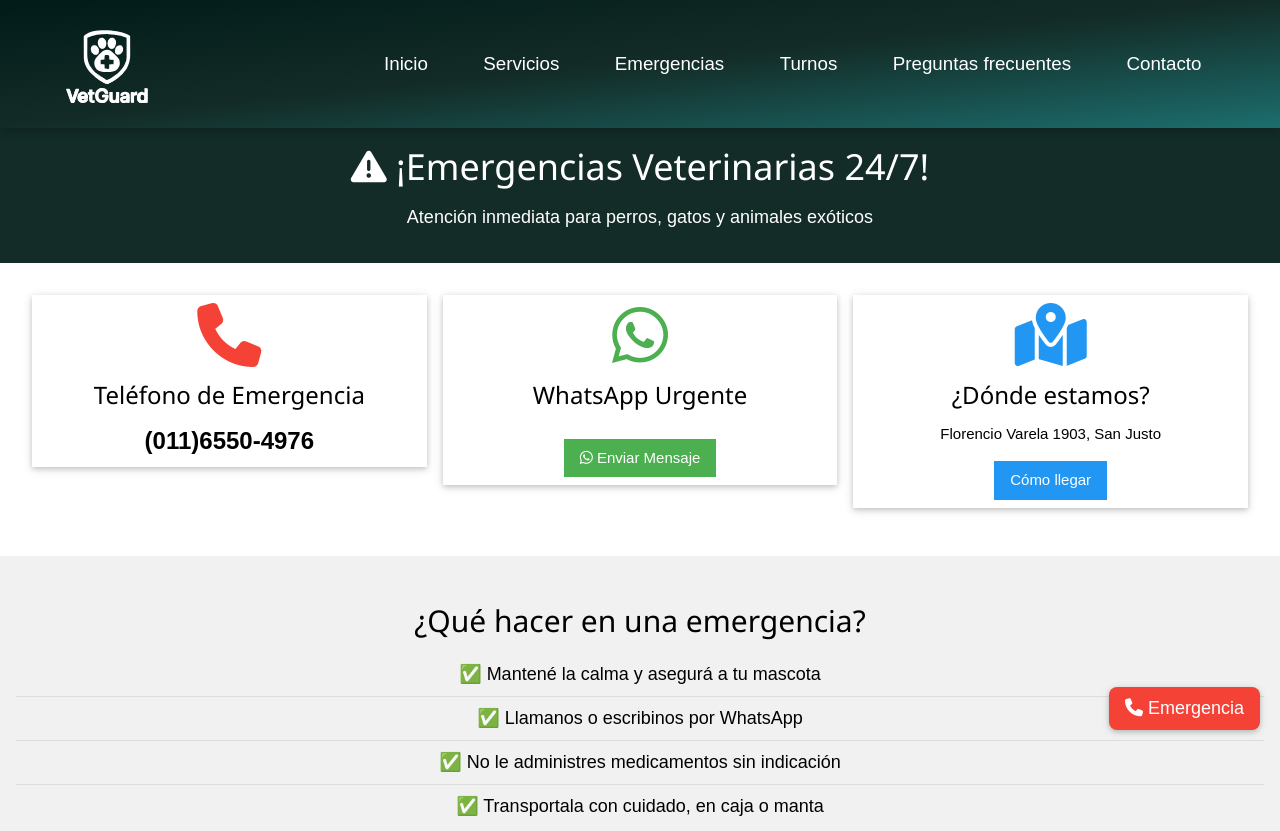
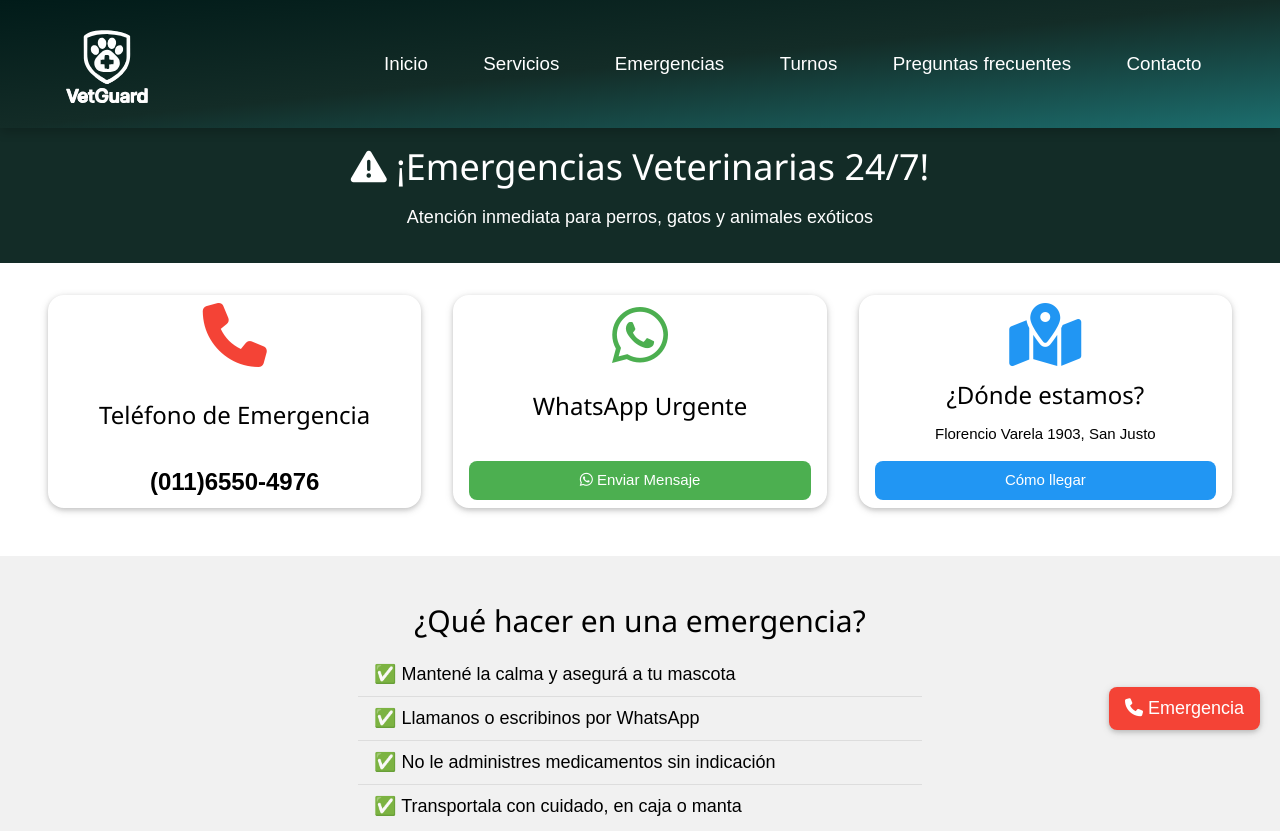
Before and after one commit to mateopinto0/VetGuard, a plain HTML site: page vistas/emergencias.html in a window 1280 px wide. Shown: the top 831 px of the page. Drawn offline with nearby package versions, Linux system fonts and the light colour scheme.

Commit message:
correcciones

```diff
--- a/css/confirmacion-turno.css
+++ b/css/confirmacion-turno.css
@@ -1,15 +1,15 @@
-*{
-    font-family: "TikTok Sans", sans-serif;
+*,
+*::before,
+*::after {
+  box-sizing: border-box;
+  font-family: "TikTok Sans", sans-serif;
 }
 
 html, body {
   margin: 0;
   padding: 0;
-  box-sizing: border-box;
-  height: 100%;
   background: linear-gradient(to bottom right, #011b19, #132c27, #1c6e6e);
   color: white;
-  font-family: "TikTok Sans", sans-serif;
 }
 
 body {
@@ -19,6 +19,7 @@ body {
   padding: 2em;
   min-height: 100vh;
 }
+
 
 .contenedor {
   max-width: 600px;
@@ -123,7 +124,7 @@ h2{
 }
 
 
-@media screen and (max-width: 500px) {
+@media screen and (max-width: 768px) {
   .contenedor {
     max-width: 90%;
     margin: 2em auto 0 auto;
--- a/css/estilo-principal.css
+++ b/css/estilo-principal.css
@@ -77,7 +77,7 @@ nav a:hover {
     background-position: 10em -11em;
     min-height: 85vh;
     color: white;
-    margin: 8.5em 0;
+    margin-top: 8.5em ;
 }
 
 
@@ -257,6 +257,14 @@ footer {
         font-size: 80%; /* Reduce tamaño base */
     }
 
+    .main-left{
+        margin-left: 0;
+    }
+
+      .main-left a {
+    margin-left: 0; /* o auto si necesitas centrarlo */
+    align-self: flex-start; /* asegura que siga alineado a la izquierda */
+  }
 
     #logo {
         width: 7em;
--- a/vistas/emergencias.html
+++ b/vistas/emergencias.html
@@ -22,6 +22,55 @@
     .emergencia-banner{
         margin-top: 6.5em;
     }
+    /* Flexbox para igualar la altura de las tarjetas */
+.equal-cards {
+  display: flex;
+  flex-wrap: wrap;
+  gap: 1em; /* espacio entre tarjetas */
+}
+
+/* Que cada .w3-third se estire verticalmente */
+.equal-cards .w3-third {
+  display: flex;
+  flex-direction: column;
+}
+
+/* Que la tarjeta se expanda para ocupar todo el alto */
+.equal-cards .w3-card {
+  flex: 1;
+  display: flex;
+  flex-direction: column;
+  justify-content: space-between; /* Opcional: mantiene botón abajo */
+}
+.emergencia-lista {
+  max-width: 600px;      /* controla el ancho total */
+  margin: 0 auto;        /* centra la lista horizontalmente */
+  text-align: left;      /* alinea el texto de cada li a la izquierda */
+  padding: 0 1em;        /* espacio lateral para móviles */
+}
+
+
+/* Flex solo en pantallas grandes */
+@media (min-width: 601px) {
+  .equal-cards {
+    display: flex;
+    flex-wrap: nowrap;
+    gap: 16px;
+  }
+
+  .equal-cards .w3-third {
+    display: flex;
+    flex-direction: column;
+  }
+
+  .equal-cards .w3-card {
+    flex: 1;
+    display: flex;
+    flex-direction: column;
+    justify-content: space-between;
+  }
+}
+
   </style>
 </head>
 <body>
@@ -65,10 +114,10 @@
 
 <!-- Información Principal -->
 <section class="w3-container w3-padding-32">
-  <div class="w3-row-padding w3-center">
+  <div class="w3-row-padding w3-center equal-cards">
 
     <div class="w3-third w3-margin-bottom">
-      <div class="w3-card w3-padding w3-hover-shadow">
+      <div class="w3-card w3-padding w3-hover-shadow w3-round-xlarge">
         <i class="fa-solid fa-phone emergencia-icon w3-text-red"></i>
         <h3>Teléfono de Emergencia</h3>
         <p class="w3-xlarge"><strong>(011)6550-4976</strong></p>
@@ -76,21 +125,21 @@
     </div>
 
     <div class="w3-third w3-margin-bottom">
-      <div class="w3-card w3-padding w3-hover-shadow">
+      <div class="w3-card w3-padding w3-hover-shadow w3-round-xlarge">
         <i class="fa-brands fa-whatsapp emergencia-icon w3-text-green"></i>
         <h3>WhatsApp Urgente</h3>
-        <a href="https://wa.me/541165504976" target="_blank" class="w3-button w3-green w3-margin-top">
+        <a href="https://wa.me/541165504976" target="_blank" class="w3-button w3-green w3-margin-top w3-round-large">
           <i class="fa-brands fa-whatsapp"></i> Enviar Mensaje
         </a>
       </div>
     </div>
 
     <div class="w3-third w3-margin-bottom">
-      <div class="w3-card w3-padding w3-hover-shadow">
+      <div class="w3-card w3-padding w3-hover-shadow w3-round-xlarge">
         <i class="fa-solid fa-map-location-dot emergencia-icon w3-text-blue"></i>
         <h3>¿Dónde estamos?</h3>
         <p>Florencio Varela 1903, San Justo</p>
-        <a href="https://maps.google.com" target="_blank" class="w3-button w3-blue w3-margin-top">
+        <a href="https://maps.google.com" target="_blank" class="w3-button w3-blue w3-margin-top w3-round-large">
           Cómo llegar
         </a>
       </div>
@@ -102,7 +151,7 @@
 <!-- Qué hacer en una emergencia -->
 <section class="w3-container w3-light-grey w3-padding-32">
   <h2 class="w3-center">¿Qué hacer en una emergencia?</h2>
-  <ul class="w3-ul w3-large w3-center">
+  <ul class="w3-ul w3-large  emergencia-lista">
     <li>✅ Mantené la calma y asegurá a tu mascota</li>
     <li>✅ Llamanos o escribinos por WhatsApp</li>
     <li>✅ No le administres medicamentos sin indicación</li>
```
Also changed, not shown: vistas/confirmacion-turno.html (+2 -0 lines), vistas/formulario-paso1.html (+1 -1 lines), img/FONDO_VETGUARD_sin_animales.svg (added).
